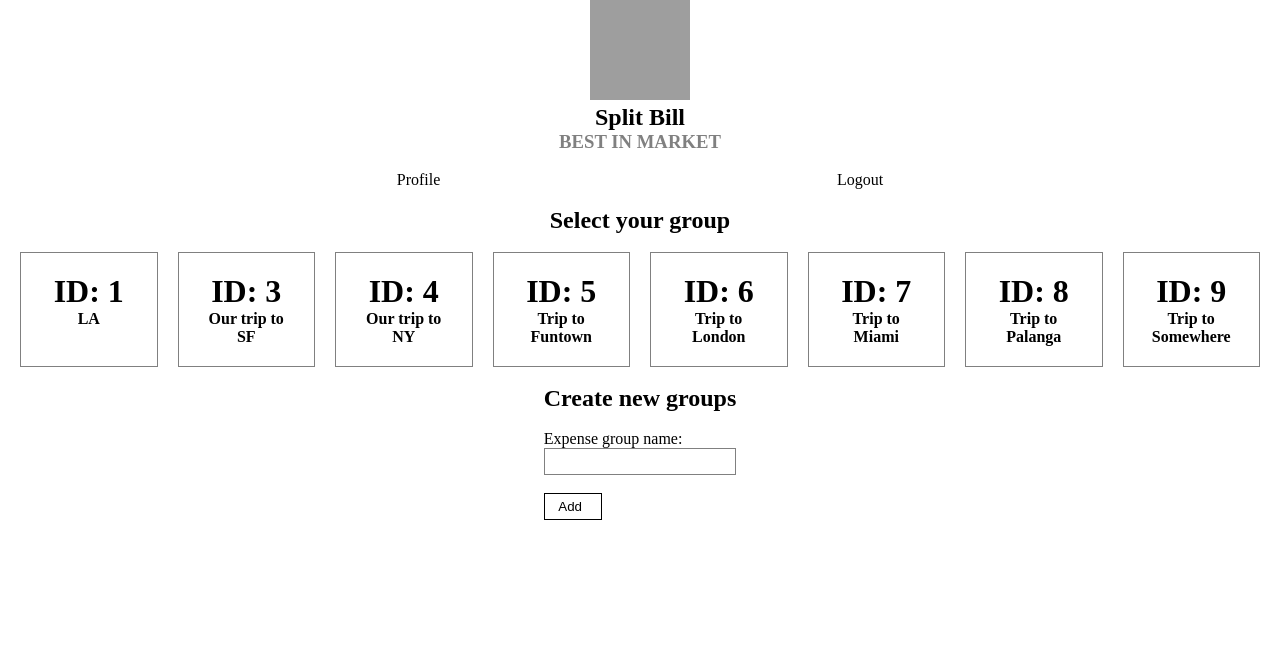
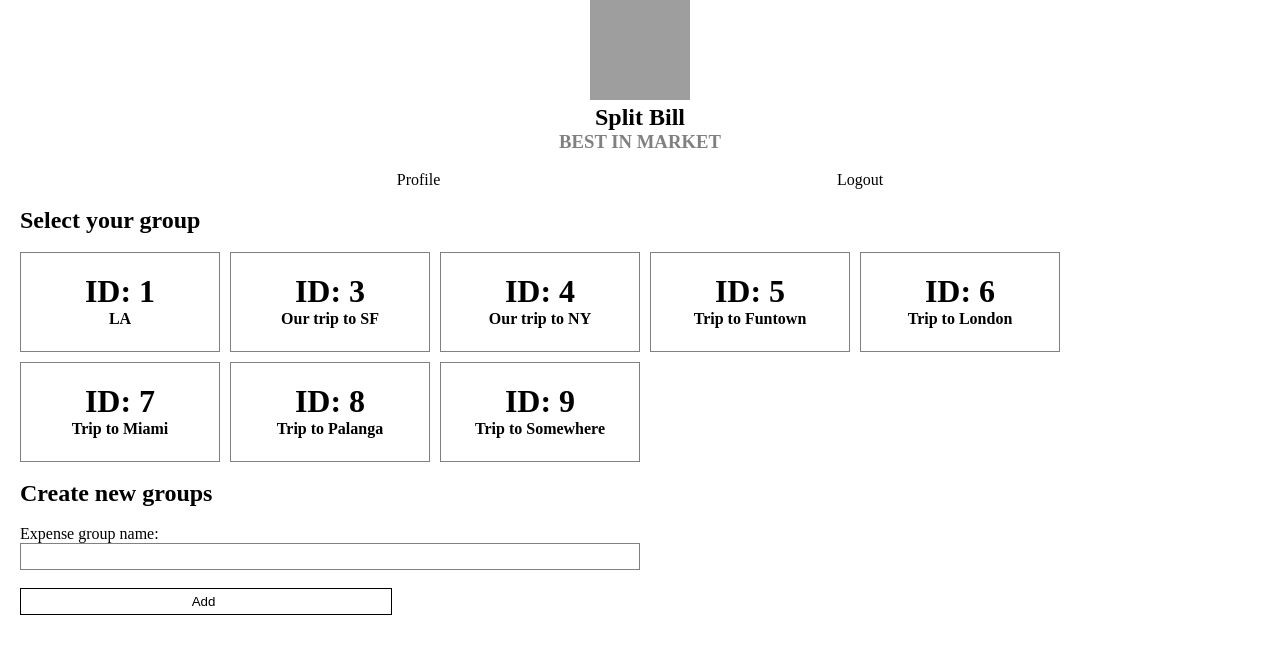
Before and after one commit to Masnauskas/flask-exam, a Flask app: page /groups in a window 1280 px wide. Shown: the top 654 px of the page. Run offline with Flask 3, Linux system fonts and the light colour scheme; a user stored in the database is signed in; some libraries are stand-ins or nearby versions; grey boxes are pictures that could not be loaded.

Commit message:
more work on layout

```diff
--- a/app/static/css/main.css
+++ b/app/static/css/main.css
@@ -16,32 +16,33 @@
   color: black;
 }
 .main-container {
+  /* display: flex;
+  flex-direction: column;
+  align-items: center; */
   padding: 0 20px;
 }
 .font-color {
   color: grey;
 }
 .box-container {
-  display: flex;
-  justify-content: space-around;
-  gap: 20px;
-  width: 100%;
+  /* display: flex;
+  flex-direction: row;
+  justify-content: space-evenly;
+  gap: 20px; */
+  display: grid;
+  grid-gap: 10px;
+  grid-template-columns: repeat(auto-fit, 200px);
+  grid-template-rows: repeat(2, 100px);
 }
 .box {
   border: 1px solid grey;
   padding: 20px;
   text-align: center;
   flex: 1;
-}
-.box a {
   text-decoration: none;
   color: black;
 }
-.main-container {
-  display: flex;
-  flex-direction: column;
-  align-items: center;
-}
+
 .links {
   display: flex;
   flex-direction: row;
@@ -69,21 +70,26 @@ input[type="submit"]:hover {
 input {
   display: block;
   box-sizing: border-box;
-  width: 100%;
+  width: 50%;
   padding: 5px 5px 5px 0;
 
   border: 1px solid grey;
 }
 
 .login-register-box {
-  width: 50%;
+  width: 100%;
+  display: flex;
+  flex-direction: column;
+  align-items: center;
 }
-
+.login-register-box input {
+  width: 100%;
+}
 .remember-box {
   display: flex;
   flex-direction: row;
   justify-content: space-between;
-  width: 20%;
+  width: 60%;
 }
 .check-box {
   margin-top: 3px;
--- a/app/templates/public/groups.html
+++ b/app/templates/public/groups.html
@@ -4,12 +4,12 @@ title }} {% endblock %} {% block main %}
 <br />
 <div class="box-container">
   {%for i in data%}
-  <div class="box">
-    <a href="{{ url_for('bills', group_id=i.id )}}"
-      ><h1>ID: {{i.id}}</h1>
-      <h4>{{i.name}}</h4></a
-    >
-  </div>
+
+  <a class="box" href="{{ url_for('bills', group_id=i.id )}}">
+    <h1>ID: {{i.id}}</h1>
+    <h4>{{i.name}}</h4>
+  </a>
+
   {%endfor%}
 </div>
 <br />
@@ -18,7 +18,7 @@ title }} {% endblock %} {% block main %}
   <h2>Create new groups</h2>
   <br />
   <div>
-    {{ form.name.label }} {{ form.name }} {% with messages =
+    {{ form.name.label }} {{ form.name(maxlength=50) }} {% with messages =
     get_flashed_messages() %} {% if messages %} {% for message in messages %}
     <p>{{ message }}</p>
     {% endfor %} {% endif %} {% endwith %}
```
Also changed, not shown: app/templates/public/reset_request.html (+4 -3 lines), app/data.sqlite.
